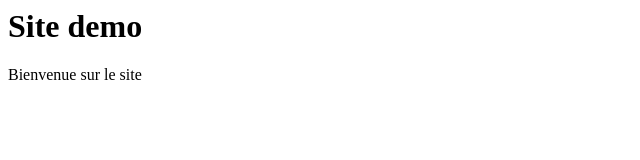
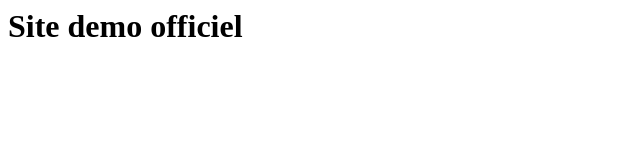
Before and after one commit to Thomas-RichardLeclerc/site-demo, a plain HTML site: page index.html in a window 1280 px wide. Shown: the whole page, without its empty margins (0-640 px from the left). Drawn offline with Linux system fonts and the light colour scheme.

Commit message:
Titre officiel du site

```diff
--- a/index.html
+++ b/index.html
@@ -1,2 +1 @@
-<h1>Site demo</h1>
-<p>Bienvenue sur le site</p>
+<h1>Site demo officiel</h1>
```
